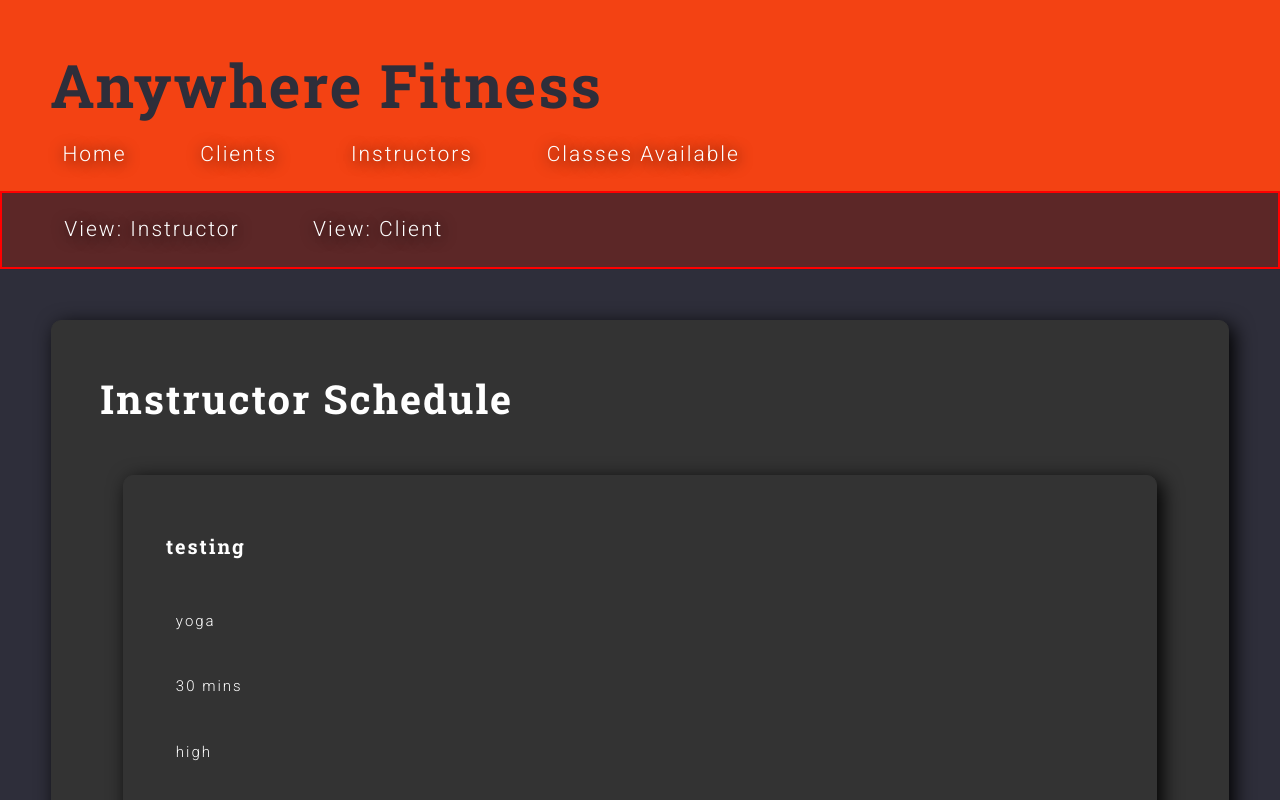
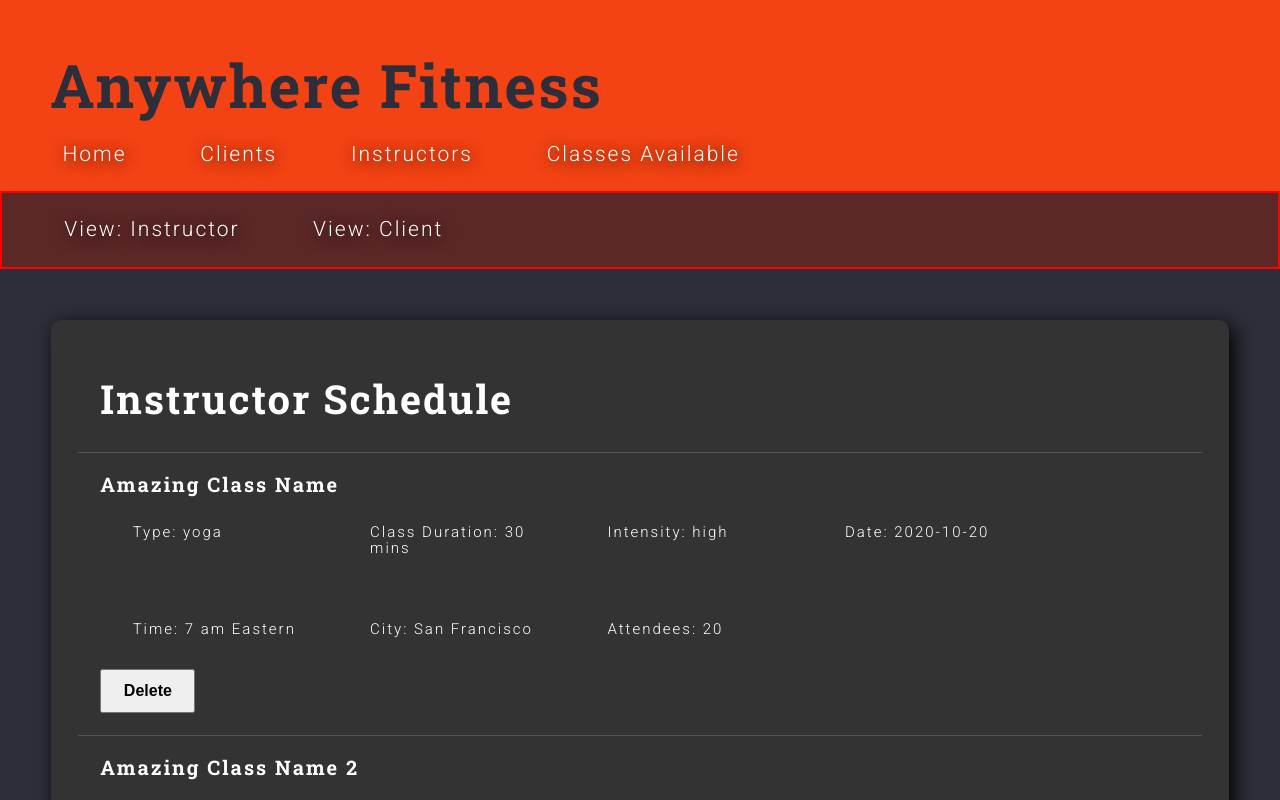
Before and after one commit to Anywhere-Fitness-10162020/App, a React (Create React App) app: page /instructors/createclass in a window 1280 px wide. Shown: the top 800 px of the page. Built offline with nearby package versions, Linux system fonts and the light colour scheme; no server answers.

Commit message:
added instructor schedule component

```diff
--- a/src/components/InstructorClassCard.js
+++ b/src/components/InstructorClassCard.js
@@ -1,3 +1,4 @@
+import Axios from 'axios';
 import React from 'react'
 import { useHistory } from 'react-router-dom'
 import styled from 'styled-components'
@@ -5,11 +6,8 @@ import styled from 'styled-components'
 //Styled Components
 const ClassContainer = styled.div`
     max-width: 100%;
-    margin: 4%;
     padding: 2%;
-    border: 1px solid #333;
-    border-radius: 10px;
-    box-shadow: 5px 5px 20px #000;
+    border-top: 1px solid #555;
     background-color: #333;
     color: #fff;
     font-weight: 300;
@@ -25,18 +23,23 @@ const ClassContainer = styled.div`
     h3 {
         font-weight: 700;
         font-size: 2rem;
+        margin: 0;
+        padding: 0;
     }
 
-    form {
-        display: flex;
-        flex-direction: row nowrap;
-        justify-content: space-between;
-        padding: 2%;
+`;
+
+const ClassInfo = styled.div`
+    display: flex;
+    flex-flow: row wrap;
+
+    p {
+        width: 20%;
     }
-
     button {
-        padding: 1% 2%;
-        font-size: 1.6rem;
+        border-radius: 10px;
+        padding: 1%;
+        height: 10px;
         font-weight: 700;
     }
 `;
@@ -47,20 +50,32 @@ export default function InstructorClassCard(props) {
 
     const {class_city, class_date, class_duration,
         class_intensity_level, class_name, class_timezone,
-        max_attendees, start_time, type, instructor_id} = props;
+        max_attendees, start_time, type, id} = props;
+
+
+    const handleDelete = (id) => {
+        Axios.delete(`https://anywherefitnesswebapi.herokuapp.com/${id}`)
+            .then(res => {
+                console.log(res.data)
+            })
+            .catch(err => {
+                console.log(err.data)
+            })
+    }
 
     return(
         <ClassContainer>
-            <div>
-                <h3>{class_name}</h3>
-                <p>{type}</p>
-                <p>{class_duration}</p>
-                <p>{class_intensity_level}</p>
-                <p>{class_date}{start_time}</p>
-                <p>{class_city}</p>
-                <p>{class_timezone}</p>
-                <p>{max_attendees}</p>
-            </div>
+            <h3>{class_name}</h3>
+            <ClassInfo>
+                <p>Type: {type}</p>
+                <p>Class Duration: {class_duration}</p>
+                <p>Intensity: {class_intensity_level}</p>
+                <p>Date: {class_date}</p>
+                <p>Time: {start_time} {class_timezone}</p>
+                <p>City: {class_city}</p>
+                <p>Attendees: {max_attendees}</p>
+            </ClassInfo>
+            <button onClick={handleDelete(id)}>Delete</button>
         </ClassContainer>
     )
 }
--- a/src/components/InstructorSchedule.js
+++ b/src/components/InstructorSchedule.js
@@ -45,14 +45,28 @@ const ScheduleContainer = styled.div`
 `;
 //Default Form Values
 const defaultClass = [{
-    class_name: 'testing',
+    id: 1,
+    class_name: 'Amazing Class Name',
     class_duration: '30 mins',
     class_intensity_level: 'high',
-    class_city: 'Test',
-    class_date: '2020 10 20',
+    class_city: 'San Francisco',
+    class_date: '2020-10-20',
     start_time: '7 am',
-    class_timezone: 'eastern',
+    class_timezone: 'Eastern',
     type: 'yoga',
+    max_attendees: '20',
+    instructor_id: '1'
+},
+{
+    id: 2,
+    class_name: 'Amazing Class Name 2',
+    class_duration: '45 mins',
+    class_intensity_level: 'low',
+    class_city: 'San Francisco',
+    class_date: '2020-10-20',
+    start_time: '7 am',
+    class_timezone: 'Eastern',
+    type: 'weightlifting',
     max_attendees: '20',
     instructor_id: '1'
 }];
@@ -76,14 +90,14 @@ export default function InstructorSchedule(props) {
         }, [classes]);
 
 
-
     return(
         <ScheduleContainer>
             <h2>Instructor Schedule</h2>
 
-            {classes ? classes.map((item, index) =>
+            {classes ? classes.map((item) =>
             <InstructorClassCard
-                key = {index}
+                key = {item.id}
+                id = {item.id}
                 class_name={item.class_name}
                 class_duration= {item.class_duration}
                 class_intensity_level = {item.class_intensity_level}
```
